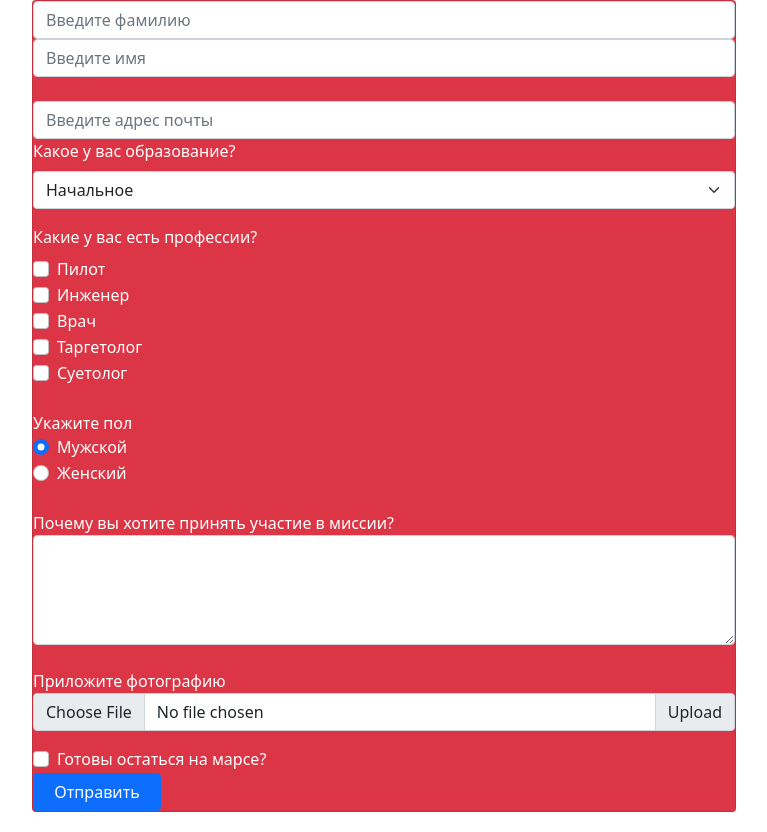
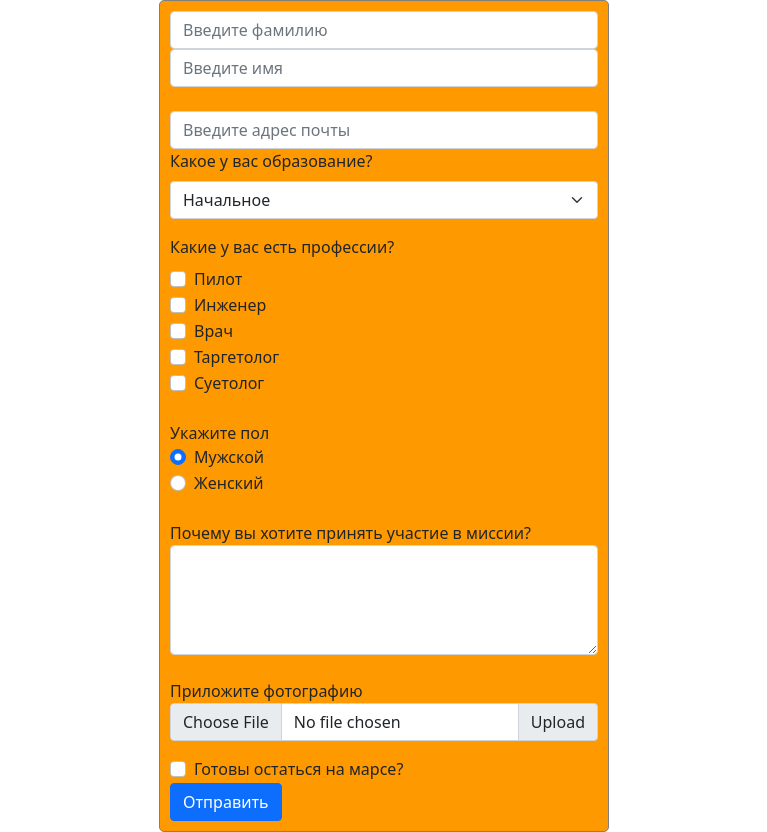
Before and after one commit to AkhmedLostInShali/colonizzation, a Flask app: page /astronaut_selection in a window 1280 px wide. Shown: the whole page, without its empty margins (256-1023 px from the left). Run offline with Flask 2, Linux system fonts and the light colour scheme.

Commit message:
hotfix for #5 /astronaut_selection

```diff
--- a/static/css/style.css
+++ b/static/css/style.css
@@ -1,3 +1,12 @@
 h1 {
    color: #ff3300
 }
+form.login_form {
+    margin-left: auto;
+    margin-right: auto;
+    max-width: 450px;
+    background-color: #ff9900;
+    border: 1px solid gray;
+    border-radius: 5px;
+    padding: 10px;
+}
--- a/tasks.py
+++ b/tasks.py
@@ -118,10 +118,8 @@ def form_sample():
                     crossorigin="anonymous">
                     <title>Привет, Марс!</title>
                   </head>
-                  <body align=center>
-                    <form method="post" enctype="multipart/form-data">
-                      <div class="card text-white bg-danger mb-3" style="max-width: 44rem; margin-left: auto;
-                       margin-right: auto;" align=left>
+                  <body>
+                    <form method="post" class="login_form">
                         <div class="mb-3">
                           <input class="form-control" name="surname" rows="1"
                           placeholder="Введите фамилию"></input>
@@ -199,7 +197,6 @@ def form_sample():
                         </div>
                         <button type="submit" class="btn btn-primary" style="max-width: 8rem;">Отправить</button>
                         </div>
-                      </div>
                     </form>
                   </body>
                 </html>"""
```
